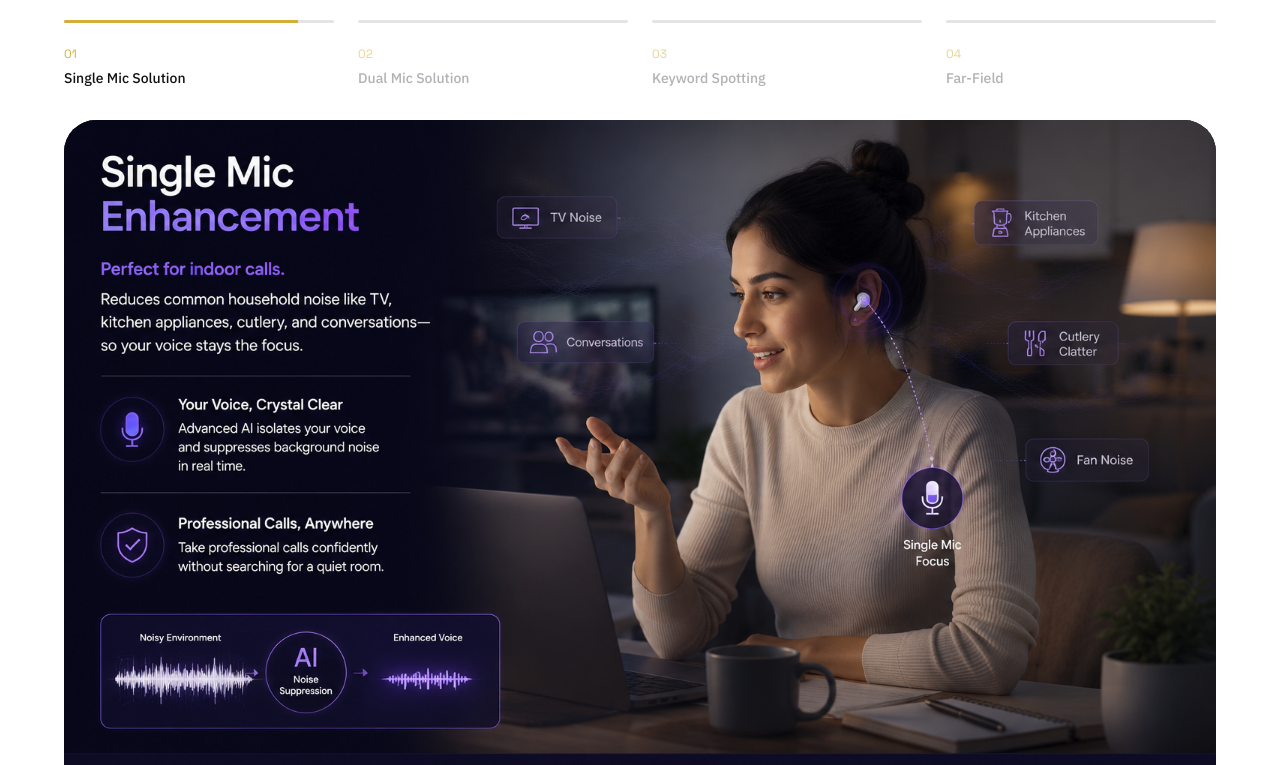
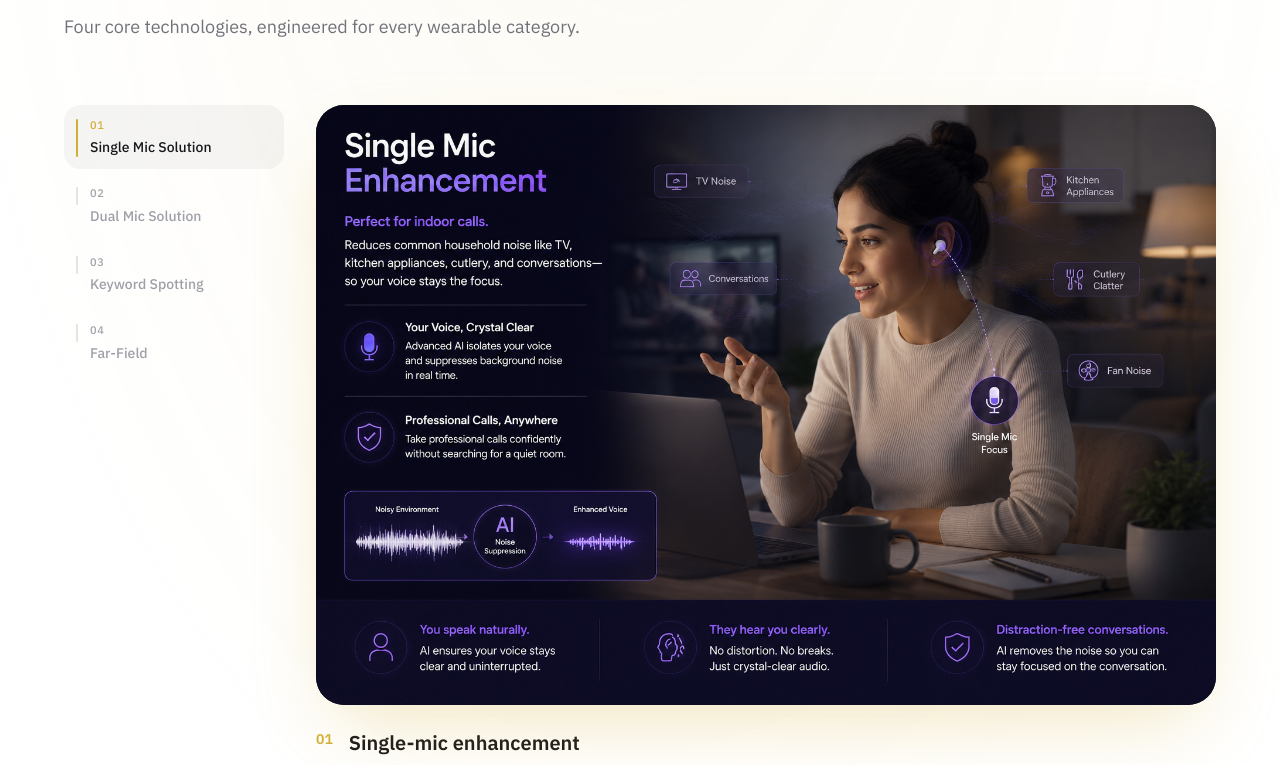
Before and after one commit to Kanish027/IPHIPI-New-draft, a Next.js app: page / in a window 1280 px wide. Shown: the part 4034-4799 px from the top of the page. Built offline with nearby package versions, Linux system fonts and the light colour scheme.

Commit message:
updated colors and the tech section

```diff
--- a/src/components/Footer.tsx
+++ b/src/components/Footer.tsx
@@ -24,7 +24,7 @@ const SOCIALS = [
 
 export default function Footer() {
   return (
-    <footer className="px-4 pb-6 pt-20 text-white lg:px-6" style={{backgroundColor: "#1F0954"}}>
+    <footer className="px-4 pb-6 pt-20 text-white lg:px-6" style={{backgroundColor: "#2b0071"}}>
       <div className="mx-auto max-w-6xl">
         <div className="grid gap-12 md:grid-cols-[1.5fr_1fr_1fr_1fr]">
           {/* Brand */}
--- a/src/components/PartnersSection.tsx
+++ b/src/components/PartnersSection.tsx
@@ -64,7 +64,7 @@ const PARTNERS = [
 
 export default function PartnersSection() {
   return (
-    <section className="px-4 py-28 lg:px-6" style={{backgroundColor: "#1F0954"}}>
+    <section className="px-4 py-28 lg:px-6" style={{backgroundColor: "#2b0071"}}>
       <style>{`
         @keyframes iphipiWave {
           0%, 100% { transform: scaleY(0.45); }
--- a/src/components/TechnologiesSection.tsx
+++ b/src/components/TechnologiesSection.tsx
@@ -1,128 +1,160 @@
 "use client";
-
 import Image from "next/image";
 import { useEffect, useRef, useState } from "react";
 
 /* ------------------------------------------------------------------ */
-/*  Four core technologies — one infographic board each. The boards    */
-/*  carry their own titles/copy, so the stage stays overlay-free.      */
-/*  (headline/line kept in data in case we want captions back.)        */
+/*  Four core technologies — each is a real, full-height section in    */
+/*  normal document flow (nothing hijacks scroll, nothing can be       */
+/*  skipped). A sticky rail tracks progress and IntersectionObserver   */
+/*  drives entrance animation + the active highlight as each panel     */
+/*  crosses into view.                                                 */
 /* ------------------------------------------------------------------ */
-
 const TECHS = [
   {
     id: "single-mic",
     tag: "Single Mic Solution",
-    headline: "Single-Mic Enhancement",
-    line: "Suppresses everyday indoor noise so your voice stays clear during calls.",
+    headline: "Single-mic enhancement",
+    line: "Suppresses everyday indoor noise so your voice stays clear on calls.",
     image: "/tech/single-mic.png",
+    glow: "#D4AF37",
   },
   {
     id: "dual-mic",
     tag: "Dual Mic Solution",
-    headline: "Dual-Mic ENC. Go Beyond Indoors",
+    headline: "Dual-mic ENC, go beyond indoors",
     line: "Handles indoor noise, outdoor distractions, and wind for clearer conversations.",
     image: "/tech/dual-mic.png",
+    glow: "#7FB3D5",
   },
   {
     id: "kws",
     tag: "Keyword Spotting",
-    headline: "Keyword Detection",
-    line: "Always Listening. Only When Needed.",
+    headline: "Keyword detection",
+    line: "Always listening, only when needed.",
     image: "/tech/kws.png",
+    glow: "#C97BB8",
   },
   {
     id: "far-field",
     tag: "Far-Field",
-    headline: "Far-Field Voice",
-    line: "Long-Range Voice Capture",
+    headline: "Far-field voice",
+    line: "Long-range voice capture, without lifting a hand.",
     image: "/tech/far-field.png",
+    glow: "#6FBF8B",
   },
 ];
 
-const DWELL_SECONDS = 8;
+export default function TechnologiesSection() {
+  const [active, setActive] = useState(0);
+  const [visibleSet, setVisibleSet] = useState<Set<number>>(new Set());
+  const panelRefs = useRef<Array<HTMLDivElement | null>>([]);
 
-export default function TechnologiesSection() {
-  const sectionRef = useRef<HTMLElement>(null);
-  const [active, setActive] = useState(0);
-  const [visible, setVisible] = useState(false);
-  // Bumped on manual tab clicks so the timer bar restarts cleanly.
-  const [cycle, setCycle] = useState(0);
+  useEffect(() => {
+    const panels = panelRefs.current.filter(
+      (el): el is HTMLDivElement => el !== null
+    );
+    if (panels.length === 0) return;
 
-  // Only run the tour while the section is on screen.
-  useEffect(() => {
-    const el = sectionRef.current;
-    if (!el) return;
     const io = new IntersectionObserver(
-      ([entry]) => setVisible(entry.isIntersecting),
-      { threshold: 0.25 }
+      (entries) => {
+        let bestIndex: number | null = null;
+        let bestRatio = 0;
+
+        entries.forEach((entry) => {
+          const target = entry.target as HTMLDivElement;
+          const indexAttr = target.dataset.index;
+          if (indexAttr === undefined) return;
+          const i = Number(indexAttr);
+
+          if (entry.isIntersecting) {
+            setVisibleSet((prev) => {
+              if (prev.has(i)) return prev;
+              const next = new Set(prev);
+              next.add(i);
+              return next;
+            });
+            if (entry.intersectionRatio > bestRatio) {
+              bestRatio = entry.intersectionRatio;
+              bestIndex = i;
+            }
+          }
+        });
+
+        if (bestIndex !== null) setActive(bestIndex);
+      },
+      { threshold: [0.2, 0.4, 0.6, 0.8], rootMargin: "-10% 0px -10% 0px" }
     );
-    io.observe(el);
+
+    panels.forEach((el) => io.observe(el));
     return () => io.disconnect();
   }, []);
 
-  const select = (i: number) => {
-    setActive(i);
-    setCycle((c) => c + 1);
+  const setPanelRef = (i: number) => (el: HTMLDivElement | null) => {
+    panelRefs.current[i] = el;
   };
 
+  const scrollToTech = (i: number) => {
+    panelRefs.current[i]?.scrollIntoView({ behavior: "smooth", block: "center" });
+  };
+
+  const activeTech = TECHS[active];
+
   return (
-    <section ref={sectionRef} className="px-4 py-28 lg:px-6" id="technologies">
-      <style>{`
-        @keyframes iphipiTabFill {
-          from { width: 0%; }
-          to { width: 100%; }
-        }
-      `}</style>
-
+    <section
+      className="relative px-4 py-28 lg:px-6"
+      id="technologies"
+      style={{
+        background:
+          "radial-gradient(ellipse 80% 50% at 50% 0%, rgba(212,175,55,0.06), transparent 70%)",
+      }}
+    >
       <div className="mx-auto max-w-6xl">
         {/* Header */}
-        <p className="text-xs font-semibold uppercase tracking-[0.2em] text-zinc-400">
+        <p className="text-xs font-semibold uppercase tracking-[0.3em] text-zinc-400">
           IPHIPI Technologies
         </p>
-        <h2 className="mt-3 text-headline font-semibold tracking-tight">
-          Adaptive Audio Intelligence
+        <h2 className="mt-4 text-4xl font-semibold tracking-tight text-zinc-900 md:text-6xl">
+          Adaptive audio
+          <br />
+          intelligence
         </h2>
-        <p className="mt-4 max-w-2xl text-zinc-500">
-          Four core technologies — engineered for every wearable category.
+        <p className="mt-5 max-w-xl text-lg text-zinc-500">
+          Four core technologies, engineered for every wearable category.
         </p>
 
-        {/* Tab bar with auto-advance timer */}
-        <div className="mt-12 grid grid-cols-2 gap-x-6 gap-y-6 md:grid-cols-4">
+        <div className="mt-16 grid grid-cols-1 gap-8 lg:grid-cols-[220px_1fr]">
+          {/* Sticky rail nav */}
+          <div className="hidden lg:block">
+            <div className="sticky top-24 flex flex-col gap-1">
               {TECHS.map((tech, i) => {
                 const isActive = i === active;
                 return (
                   <button
                     key={tech.id}
-                onClick={() => select(i)}
-                className="group relative cursor-pointer pt-5 text-left"
+                    type="button"
+                    onClick={() => scrollToTech(i)}
+                    className="group relative flex items-start gap-3 rounded-2xl px-3 py-3 text-left transition-colors duration-300"
+                    style={{
+                      background: isActive ? "rgba(18,18,18,0.04)" : "transparent",
+                    }}
                   >
-                {/* Timer track */}
-                <span className="absolute left-0 top-0 block h-[3px] w-full overflow-hidden rounded-full bg-zinc-200">
-                  {isActive && (
                     <span
-                      key={`${active}-${cycle}`}
-                      onAnimationEnd={() => setActive((active + 1) % TECHS.length)}
-                      className="block h-full bg-[#D4AF37]"
+                      className="mt-0.5 h-full w-[2px] shrink-0 rounded-full transition-all duration-500"
                       style={{
-                        animation: `iphipiTabFill ${DWELL_SECONDS}s linear forwards`,
-                        animationPlayState: visible ? "running" : "paused",
+                        background: isActive ? tech.glow : "rgba(0,0,0,0.1)",
+                        height: isActive ? "38px" : "18px",
                       }}
                     />
-                  )}
-                </span>
-                {/* Inactive headings fade lightly while another tech plays */}
+                    <span>
                       <span
-                  className={`block transition-opacity duration-500 ${
-                    isActive ? "opacity-100" : "opacity-55 group-hover:opacity-90"
-                  }`}
+                        className="block text-[11px] font-medium tracking-wider transition-colors duration-300"
+                        style={{ color: isActive ? tech.glow : "#a1a1aa" }}
                       >
-                  <span className="font-geometric text-xs text-[#D4AF37]">
                         {String(i + 1).padStart(2, "0")}
                       </span>
                       <span
                         className={`mt-1 block text-sm font-medium transition-colors duration-300 ${
-                      isActive ? "text-[#121212]" : "text-zinc-500"
+                          isActive ? "text-zinc-900" : "text-zinc-400 group-hover:text-zinc-600"
                         }`}
                       >
                         {tech.tag}
@@ -132,25 +164,94 @@ export default function TechnologiesSection() {
                 );
               })}
             </div>
+          </div>
 
-        {/* Stage — full infographic boards, crossfading per tab */}
-        <div className="relative mt-8 aspect-[3/2] max-h-[780px] w-full overflow-hidden rounded-[32px] bg-zinc-950">
-          {TECHS.map((tech, i) => (
+          {/* Mobile tab bar */}
+          <div className="-mx-4 flex gap-2 overflow-x-auto px-4 pb-2 lg:hidden">
+            {TECHS.map((tech, i) => {
+              const isActive = i === active;
+              return (
+                <button
+                  key={tech.id}
+                  type="button"
+                  onClick={() => scrollToTech(i)}
+                  className="shrink-0 rounded-full border px-4 py-2 text-sm font-medium transition-all duration-300"
+                  style={{
+                    borderColor: isActive ? tech.glow : "rgba(0,0,0,0.1)",
+                    color: isActive ? tech.glow : "#71717a",
+                    background: isActive ? `${tech.glow}14` : "transparent",
+                  }}
+                >
+                  {tech.tag}
+                </button>
+              );
+            })}
+          </div>
+
+          {/* Panels */}
+          <div className="flex flex-col gap-24">
+            {TECHS.map((tech, i) => {
+              const isVisible = visibleSet.has(i);
+              const isActive = i === active;
+              return (
+                <div
+                  key={tech.id}
+                  ref={setPanelRef(i)}
+                  data-index={i}
+                  className="transition-all duration-700 ease-out"
+                  style={{
+                    opacity: isVisible ? 1 : 0,
+                    transform: isVisible
+                      ? "translateY(0) scale(1)"
+                      : "translateY(28px) scale(0.98)",
+                  }}
+                >
+                  <div
+                    className="relative aspect-[3/2] w-full max-h-[720px] overflow-hidden rounded-[28px] bg-zinc-950 transition-shadow duration-700"
+                    style={{
+                      boxShadow: isActive
+                        ? `0 0 0 1px rgba(255,255,255,0.06), 0 30px 80px -20px ${tech.glow}55`
+                        : "0 0 0 1px rgba(255,255,255,0.06)",
+                    }}
+                  >
+                    {/* ambient glow behind the board */}
+                    <div
+                      className="pointer-events-none absolute -inset-24 opacity-40 blur-3xl transition-opacity duration-700"
+                      style={{
+                        background: `radial-gradient(circle at 30% 20%, ${tech.glow}55, transparent 60%)`,
+                        opacity: isActive ? 0.5 : 0.15,
+                      }}
+                    />
                     <Image
-              key={tech.id}
                       src={tech.image}
                       alt={`${tech.tag} — ${tech.headline}`}
                       fill
-              sizes="(max-width: 1200px) 100vw, 1152px"
+                      sizes="(max-width: 1024px) 100vw, 900px"
                       priority={i === 0}
-              // Eager-load the hidden boards too — lazy + opacity-0 would
-              // leave a black stage on the first tab switch.
-              loading="eager"
-              className={`object-contain transition-opacity duration-700 ${
-                i === active ? "opacity-100" : "opacity-0"
-              }`}
+                      loading={i === 0 ? "eager" : "lazy"}
+                      className="relative object-contain"
                     />
-          ))}
+                  </div>
+
+                  {/* Caption below the board */}
+                  <div className="mt-6 flex items-start gap-4">
+                    <span
+                      className="text-sm font-semibold tabular-nums"
+                      style={{ color: tech.glow }}
+                    >
+                      {String(i + 1).padStart(2, "0")}
+                    </span>
+                    <div>
+                      <h3 className="text-xl font-semibold text-zinc-900">
+                        {tech.headline}
+                      </h3>
+                      <p className="mt-1 text-zinc-500">{tech.line}</p>
+                    </div>
+                  </div>
+                </div>
+              );
+            })}
+          </div>
         </div>
       </div>
     </section>
```
Lines whose indentation alone changed are shown as unchanged.
